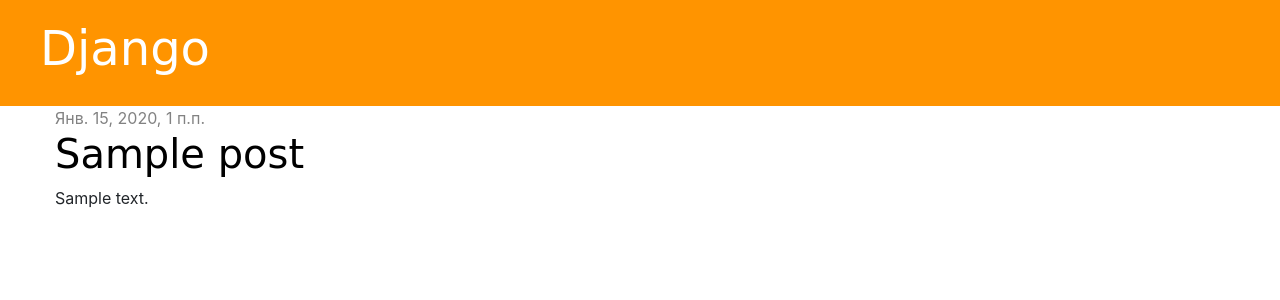
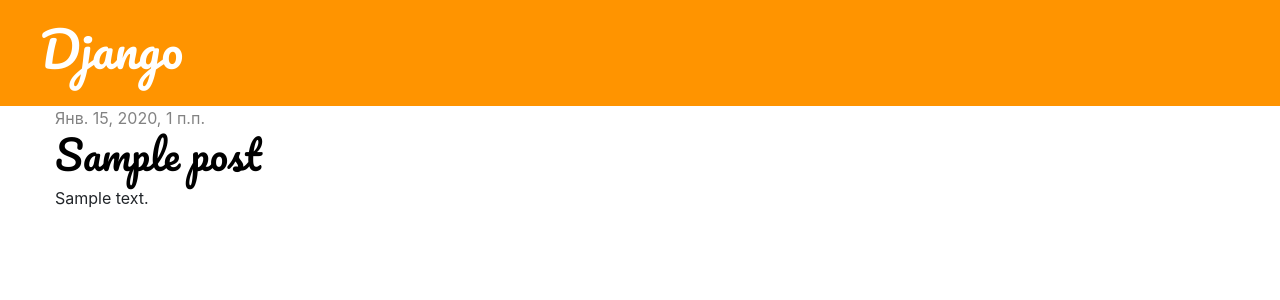
Before and after one commit to khurshedz/hura, a Django app: page / in a window 1280 px wide. Shown: the top 300 px of the page. Run offline with Django 3.2, Linux system fonts and the light colour scheme; tables that the repository leaves empty hold one stand-in row (values such as "Sample post"); some libraries are stand-ins or nearby versions.

Commit message:
css & basic tamplates.1

```diff
--- a/blog/static/css/blog.css
+++ b/blog/static/css/blog.css
@@ -26,7 +26,7 @@
 }
 
 h1, h2, h3, h4 {
-    font-family: 'Lobster', cursive;
+    font-family: 'Pacifico', cursive;
 }
 
 .date {
```
